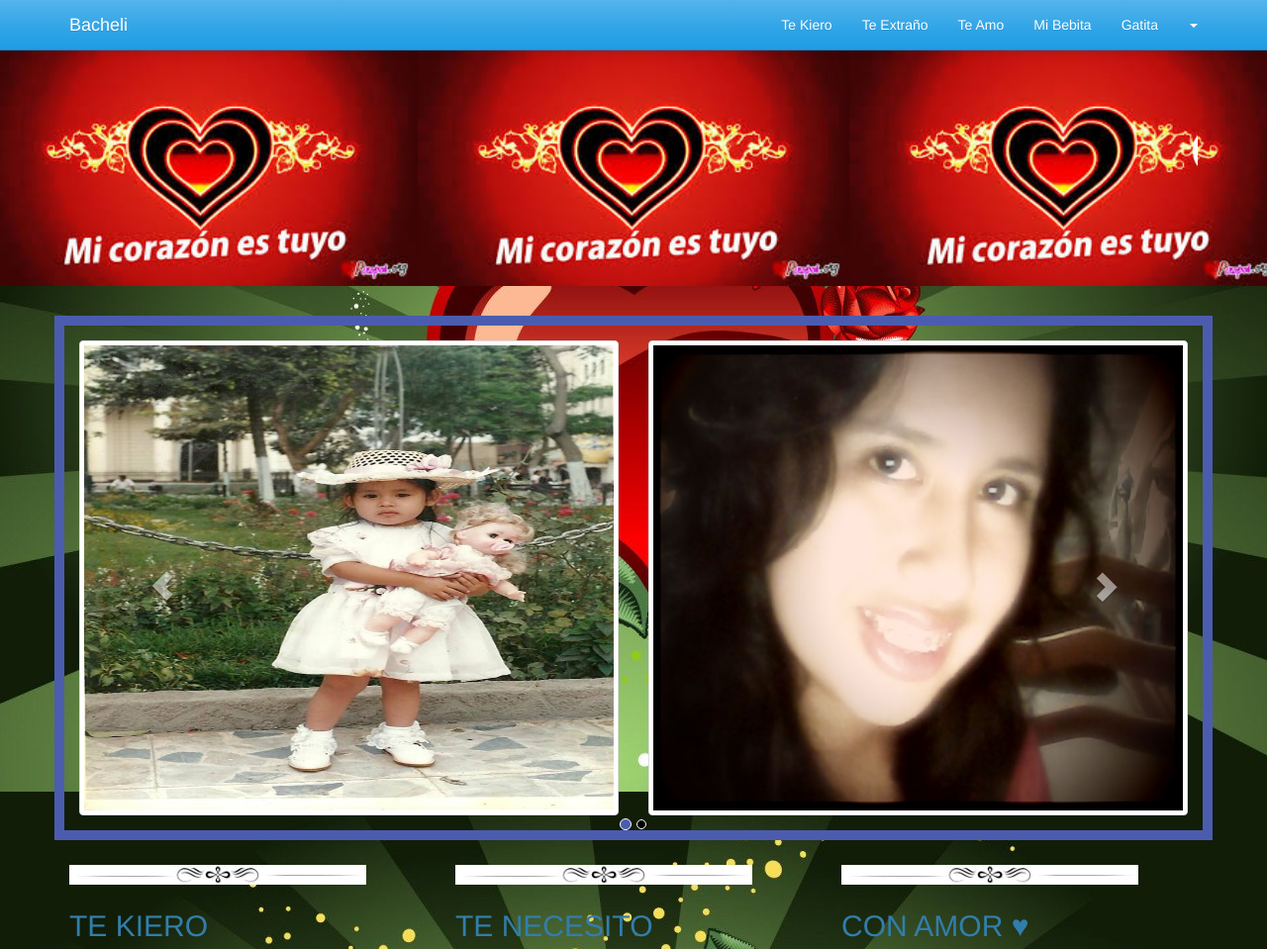
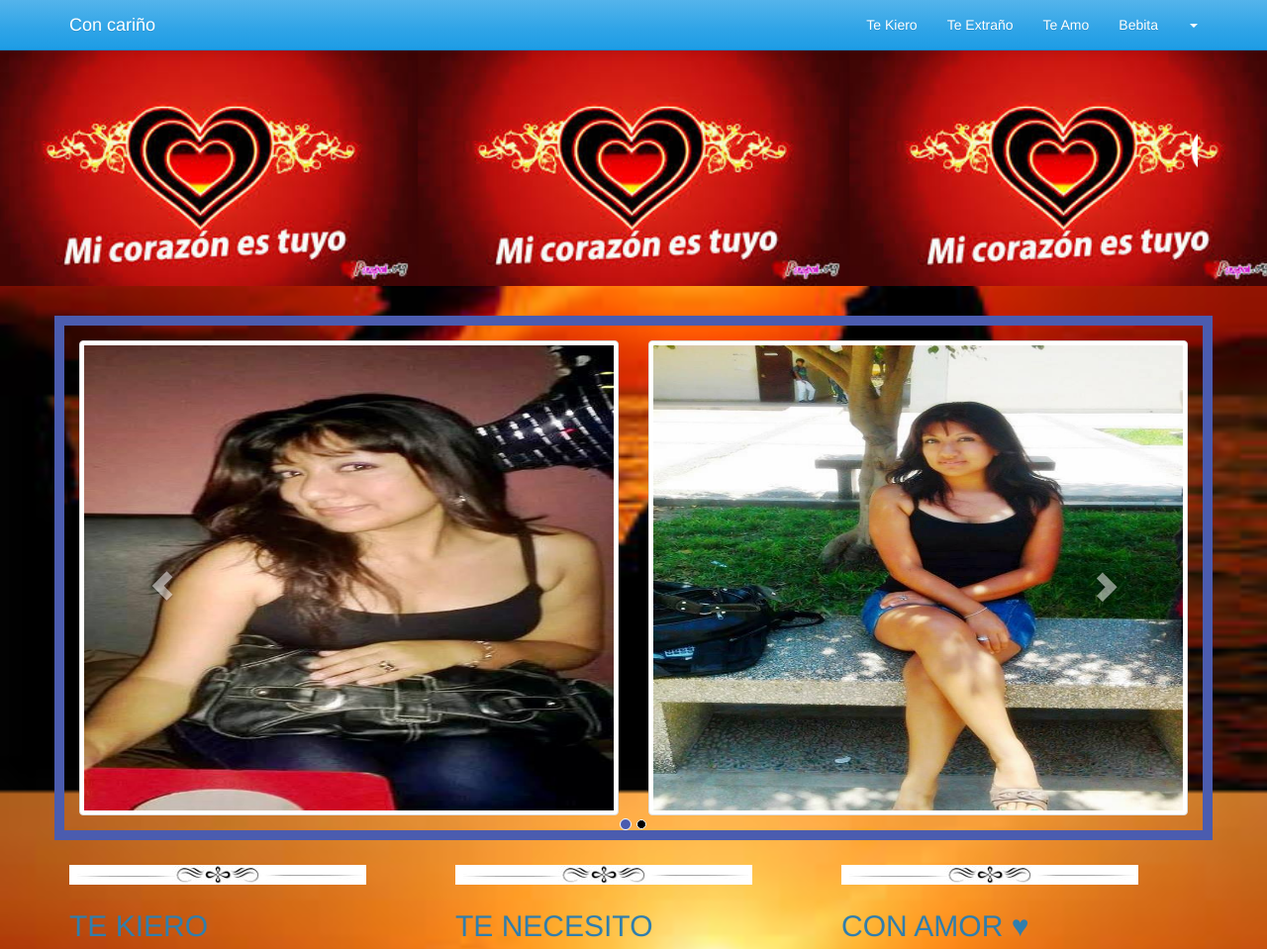
Before and after one commit to bacheli/bacheli, a PHP site: page / in a window 1280 px wide. Shown: the top 959 px of the page at 99% size. Run offline with PHP 8.4, Linux system fonts and the light colour scheme.

Commit message:
actualizacion de fotos

```diff
--- a/css/main.css
+++ b/css/main.css
@@ -1,5 +1,5 @@
 body{
-   background-image: url(../img/corazoncito.jpg);
+   background-image: url(../img/fondo2015.jpg);
     background-repeat: no-repeat;
     -webkit-background-size: 100% 100%;
     background-size: 100% 100%;
--- a/index.php
+++ b/index.php
@@ -6,7 +6,7 @@
   <meta name="viewport" content="width=device-width, initial-scale=1.0, maximum-scale=1.0, user-scalable=no">
   <meta name="author" content="Script Tutorials" />
   <meta name="description" content="Responsive Websites Using BootStrap - demo page">
-  <title>De Bacheli Para Leydi</title>
+  <title>De Bacheli Para xxxxx</title>
   <!-- Bootstrap -->
   <link href="libs/bootstrap/css/bootstrap.min.css" rel="stylesheet">
   <link href="libs/css/animate.min.css" rel="stylesheet">
@@ -28,7 +28,7 @@
             <span class="icon-bar"></span>
             <span class="icon-bar"></span>
           </button>
-      <a class="navbar-brand animated rotateInDownLeft" href="#">Bacheli</a>
+      <a class="navbar-brand animated rotateInDownLeft" href="#">Con cariño</a>
     </div>
 
     <div class="collapse navbar-collapse" id="b-menu-1">
@@ -38,15 +38,13 @@
         <li><a href="#">Te Kiero</a></li>
         <li><a href="#">Te Extraño</a></li>
         <li><a href="#">Te Amo</a></li>
-        <li><a href="#">Mi Bebita</a></li>
-        <li><a href="#">Gatita</a></li>
+        <li><a href="#">Bebita</a></li>
+
 
         <li class="dropdown">
           <a href="#" class="dropdown-toggle" data-toggle="dropdown"><span class=""></span><b class="caret"></b></a>
            <ul class="dropdown-menu">
-                <li><a href="#">curriculum</a></li>
-                <li><a href="#">recuerdos</a></li>
-                <li><a href="#">familia</a></li>
+
 
                 <li><a href="https://www.facebook.com/" target="_blank"><img alt="siguenos en facebook" height="32" src="img/face.png" title="siguenos en facebook" width="32" /></a></li>
                 <li> <a href="https://twitter.com/" target="_blank"><img alt="siguenos en Twitter" height="32" src="img/Twitter+NEW.png" title="siguenos en Twitter" width="32" /></a></li>
@@ -64,7 +62,7 @@
   <div class="jumbotron animated zoomIn">
     <div class="container text-center">
       <marquee behavior="scroll">
-          <h1> CON CARIÑO PARA MI MOCHI </h1>
+          <h1> CON CARIÑO PARA LA ENFERMERITA MAS LINDA DE CHICAYO  </h1>
       </marquee>
 
     </div>
@@ -83,30 +81,30 @@
     <div class="item active">
       <div class="row animated zoomIn">
         <div class="col-sm-6">
-         <img src="img/bebe.jpg" alt="Leidy" class="img-thumbnail">
+         <img src="img/rosa1.jpg" alt="Leidy" class="img-thumbnail">
         </div>
         <div class="col-sm-6">
-         <img src="img/leidy.jpg" alt="Leidy" class="img-thumbnail hidden-xs">
+         <img src="img/rosa2.jpg" alt="Leidy" class="img-thumbnail hidden-xs">
         </div>
       </div>
     </div>
     <div class="item">
       <div class="row animated zoomIn">
         <div class="col-sm-6">
-         <img src="img/leydi.jpg" alt="Leidy" class="img-thumbnail hidden-xs">
+         <img src="img/rosa3.jpg" alt="Leidy" class="img-thumbnail hidden-xs">
         </div>
         <div class="col-sm-6">
-         <img src="img/2.jpg" alt="Leidy" class="img-thumbnail">
+         <img src="img/rosa4.jpg" alt="Leidy" class="img-thumbnail">
         </div>
       </div>
     </div>
     <div class="item">
       <div class="row animated zoomIn ">
         <div class="col-sm-6">
-         <img src="img/1.jpg" alt="Leidy" class="img-thumbnail hidden-xs">
+         <img src="img/rosa5.jpg" alt="Leidy" class="img-thumbnail hidden-xs">
         </div>
         <div class="col-sm-6">
-         <img src="img/preciosa.jpg" alt="Leidy" class="img-thumbnail">
+         <img src="img/rosa6.jpg" alt="Leidy" class="img-thumbnail">
         </div>
       </div>
     </div>
@@ -168,7 +166,7 @@
 <footer>
   <div class="container">
     <br><hr>
-    <h2 class="text-center">♥♥♥ TE KIERO ♥♥♥ AUNQUE SEAS UNA ODIOSA MI BEBE ♥♥</h2>
+    <h2 class="text-center">♥♥♥ TE KIERO ♥♥♥ AUNQUE SEAS FEITA ♥♥</h2>
     <br>
   </div>
 </footer>
```
Also changed, not shown: img/fondo2015.jpg (added), img/rosa1.jpg (added), img/rosa2.jpg (added), img/rosa3.jpg (added), img/rosa4.jpg (added), img/rosa5.jpg (added), img/rosa6.jpg (added).
